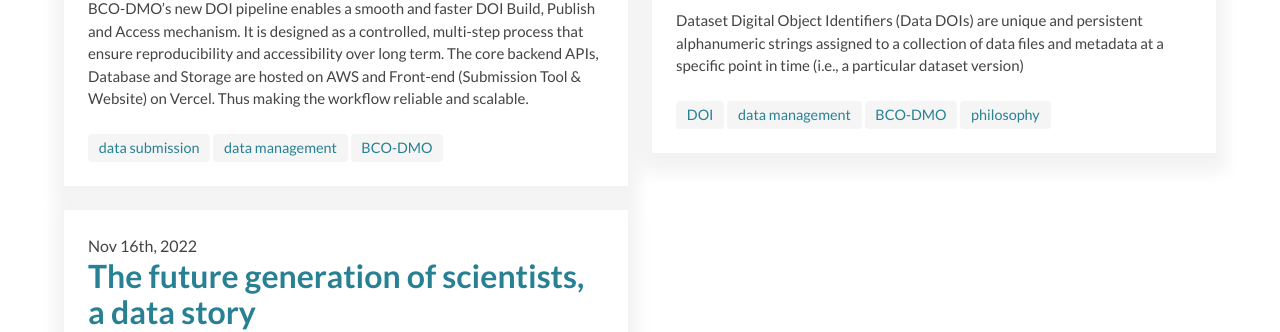
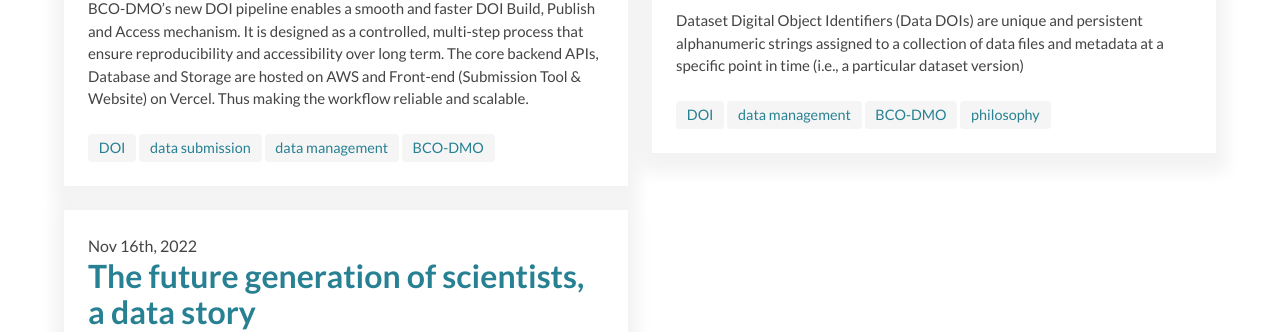
Before and after one commit to BCODMO/blog.bco-dmo.org, a Jekyll site: the page built from insights.html, in a window 1280 px wide. Shown: the part 407-739 px from the top of the page. Built offline with Jekyll 4.4.1, drawn with Linux system fonts in a browser that asks for light colours.

Commit message:
add DOI tag

```diff
--- a/_posts/2026-05-11-doi-backend-architecture.md
+++ b/_posts/2026-05-11-doi-backend-architecture.md
@@ -9,6 +9,7 @@ date: 2026-05-11
 lastModified: 2026-05-11 11:36
 author: [shravani,vimal,adam]
 tags:
+  - DOI
   - data submission
   - data management
   - BCO-DMO
```
